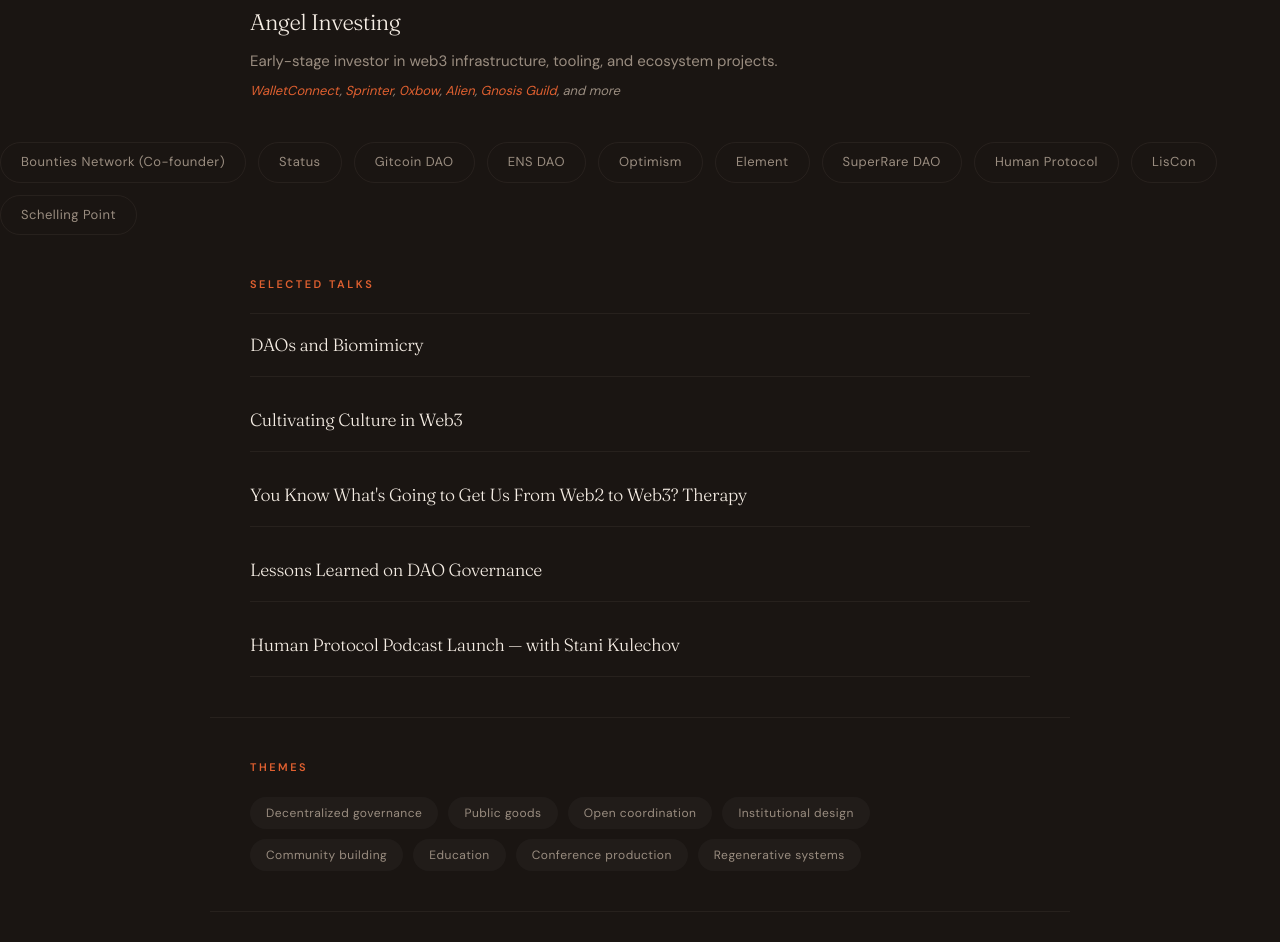
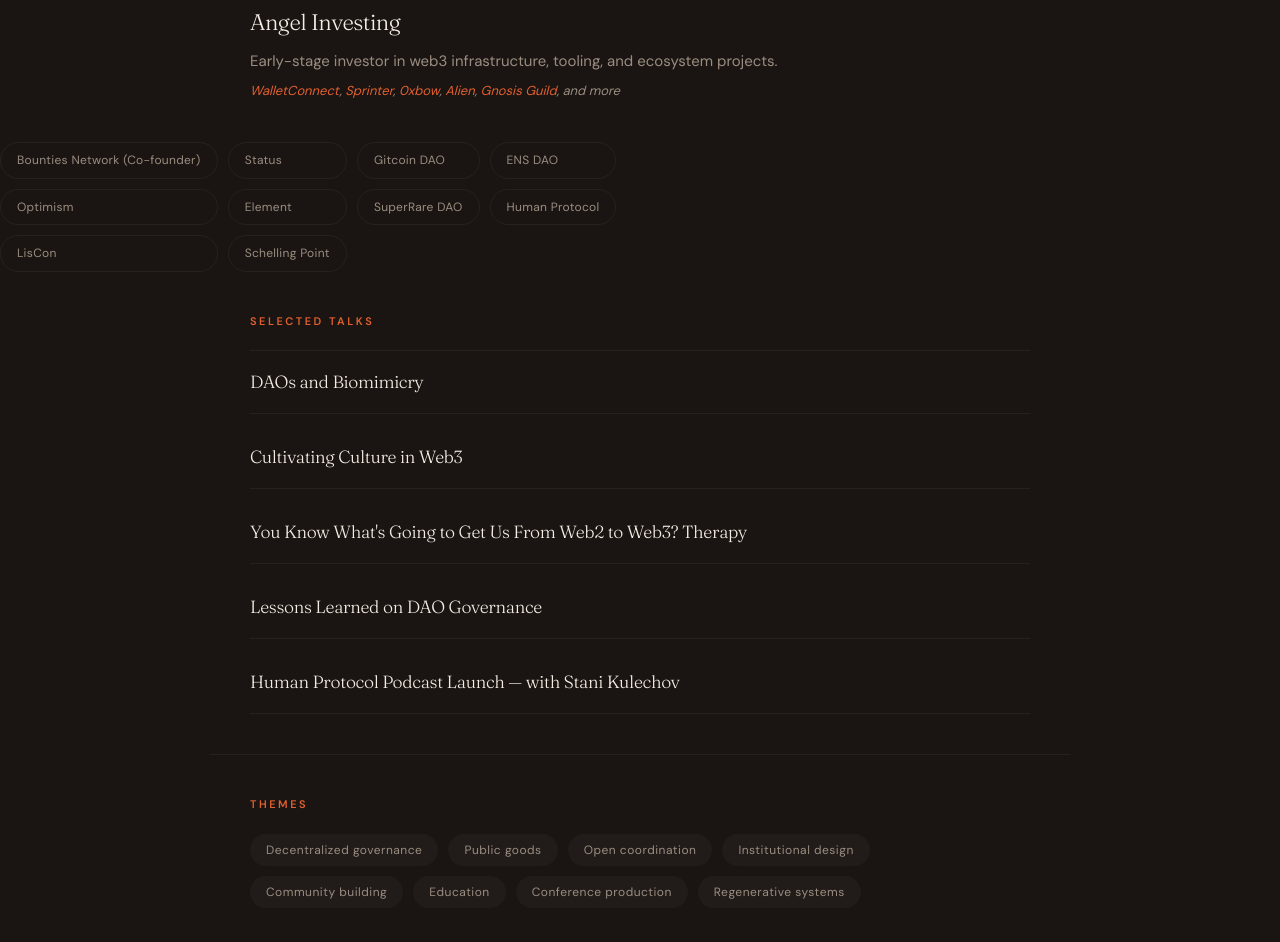
Before and after one commit to sim-pop/humanprotocol-site, a website: page about.html in a window 1280 px wide. Shown: the part 1242-2184 px from the top of the page. Drawn offline with Linux system fonts and the light colour scheme.

Commit message:
Update about.html

```diff
--- a/about.html
+++ b/about.html
@@ -55,8 +55,8 @@ nav{display:flex;justify-content:space-between;align-items:center;padding:18px 4
 .work-item .work-orgs a:hover{opacity:.7}
 
 /* Organizations */
-.org-list{display:flex;flex-wrap:wrap;gap:12px}
-.org-tag{padding:8px 20px;border:1px solid var(--card-border);border-radius:100px;font-size:13px;color:var(--muted);letter-spacing:.5px;text-decoration:none;transition:all .2s}
+.org-list{display:grid;grid-template-columns:repeat(4,auto);justify-content:start;gap:10px;max-width:760px}
+.org-tag{padding:7px 16px;border:1px solid var(--card-border);border-radius:100px;font-size:12px;color:var(--muted);letter-spacing:.3px;text-decoration:none;transition:all .2s}
 a.org-tag:hover{border-color:var(--accent);color:var(--accent);opacity:1}
 
 /* Talks */
```
